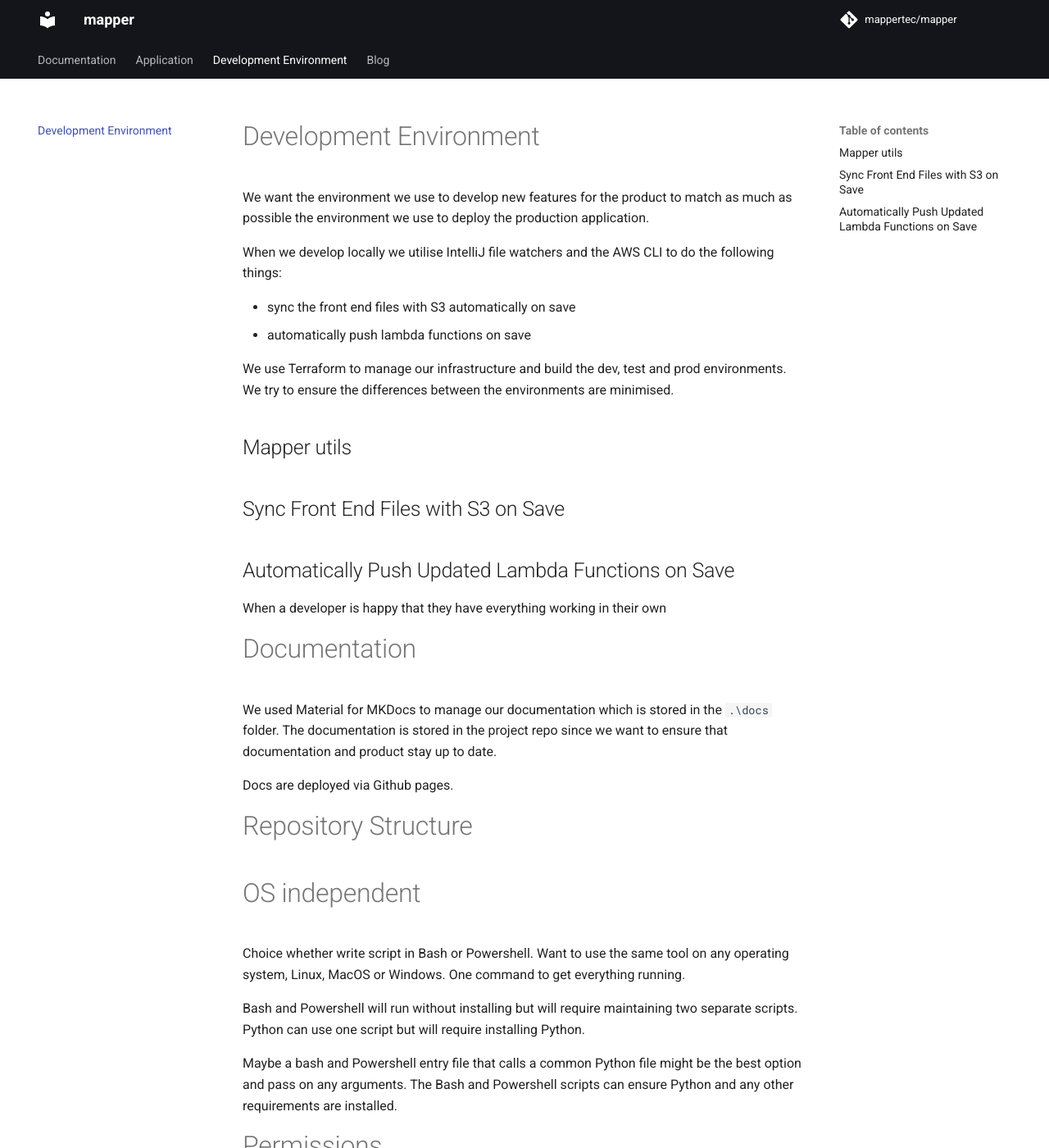
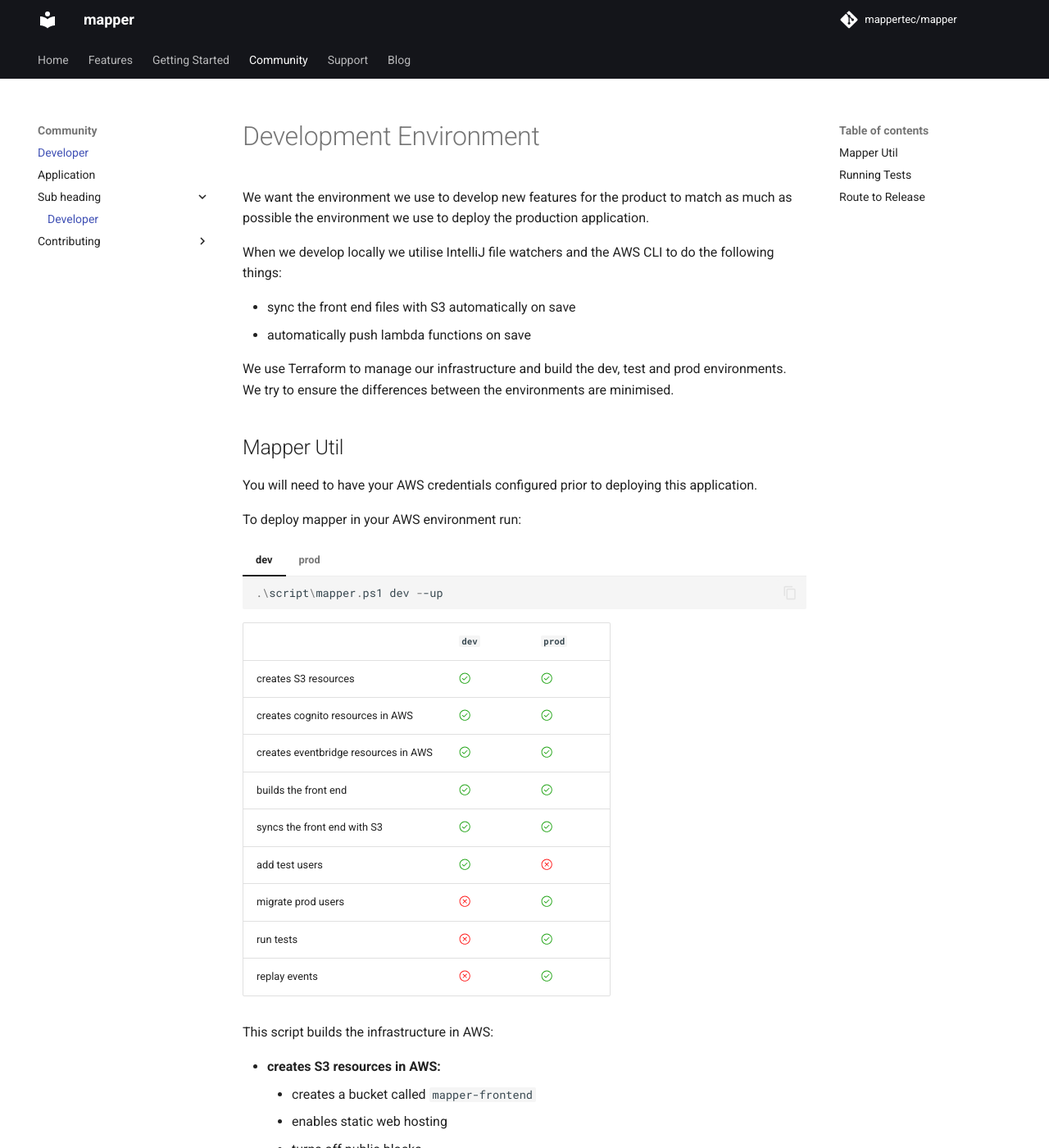
Before and after one commit to engineerdan/service1, an MkDocs documentation site: the page built from docs/developer.md, in a window 1280 px wide and 1400 px high. Shown: the whole window at 82% size. Built offline with MkDocs 1.6.1 and Material for MkDocs 9.7.7, drawn with Linux system fonts in a browser that asks for light colours; comment, search, counter and statistics services are not loaded; some of the changed text lies outside the part shown.

Commit message:
Documentation changes.

````diff
--- a/docs/developer.md
+++ b/docs/developer.md
@@ -9,15 +9,70 @@ When we develop locally we utilise IntelliJ file watchers and the AWS CLI to do
 
 We use Terraform to manage our infrastructure and build the dev, test and prod environments.  We try to ensure the differences between the environments are minimised.
 
-## Mapper utils
+## Mapper Util
+
+You will need to have your AWS credentials configured prior to deploying this application.
+
+To deploy mapper in your AWS environment run:
+
+=== "dev"
+    ```powershell
+    .\script\mapper.ps1 dev --up
+    ```
+=== "prod"
+    ```powershell
+    .\script\mapper.ps1 prod --up
+    ```
 
 
+|                                      | `dev`                                | `prod`                               |
+|--------------------------------------|--------------------------------------|--------------------------------------|
+| creates S3 resources                 | :octicons-check-circle-24:{ .green } | :octicons-check-circle-24:{ .green } |
+| creates cognito resources in AWS     | :octicons-check-circle-24:{ .green } | :octicons-check-circle-24:{ .green } |
+| creates eventbridge resources in AWS | :octicons-check-circle-24:{ .green } | :octicons-check-circle-24:{ .green } |
+| builds the front end                 | :octicons-check-circle-24:{ .green } | :octicons-check-circle-24:{ .green } |
+| syncs the front end with S3          | :octicons-check-circle-24:{ .green } | :octicons-check-circle-24:{ .green } |
+| add test users                       | :octicons-check-circle-24:{ .green } | :octicons-x-circle-24:{ .red }       |
+| migrate prod users                   | :octicons-x-circle-24:{ .red }       | :octicons-check-circle-24:{ .green } |
+| run tests                            | :octicons-x-circle-24:{ .red }       | :octicons-check-circle-24:{ .green } |
+| replay events                        | :octicons-x-circle-24:{ .red }       | :octicons-check-circle-24:{ .green } |
 
-## Sync Front End Files with S3 on Save
 
-## Automatically Push Updated Lambda Functions on Save
+This script builds the infrastructure in AWS:
 
-When a developer is happy that they have everything working in their own
+- **creates S3 resources in AWS:**
+    - creates a bucket called `mapper-frontend`
+    - enables static web hosting
+    - turns off public blocks
+    - creates a public read policy
+- **creates cognito resources in AWS:**
+    - creates a cognito user pool
+    - creates a user pool client for the front end
+    - creates an identity pool
+    - creates a policy document
+    - creates a policy
+    - creates an IAM role
+    - attaches the role to the identity pool
+- **creates eventbridge resources in AWS:**
+    - creates a log group
+    - creates an IAM policy document
+    - creates a policy
+    - creates an eventbridge rule to match an event pattern
+    - associates the eventbridge rule to the log group
+- **builds the front end:**
+    - runs `npm run build` to build the front end
+- **syncs the front end with S3:**
+    - syncs the build output directory with the S3 bucket by running `aws s3 sync`
+
+## Running Tests
+
+Front end tests can be run using **.
+
+Service tests can be run using **.  Unit test lambda function.  Integration test lambda.  e2e test fe + be.
+
+## Route to Release
+
+When a developer is happy that they have everything working in their own development environment they can push their changes to the main branch.
 
 # Documentation
 
--- /dev/null
+++ b/docs/stylesheets/extra.css
@@ -0,0 +1,7 @@
+.green {
+    color: #26a61b;
+}
+
+.red {
+    color: #ff1e1e;
+}
--- a/mkdocs.yml
+++ b/mkdocs.yml
@@ -8,7 +8,39 @@ theme:
   features:
     - navigation.tabs
     - content.code.copy
+    - content.code.link
 plugins:
   - blog
 markdown_extensions:
   - attr_list
+  - admonition
+  - pymdownx.emoji:
+      emoji_index: !!python/name:material.extensions.emoji.twemoji
+      emoji_generator: !!python/name:material.extensions.emoji.to_svg
+  - pymdownx.tabbed:
+      alternate_style: true
+  - pymdownx.highlight:
+      anchor_linenums: true
+      line_spans: __span
+      pygments_lang_class: true
+  - pymdownx.inlinehilite
+  - pymdownx.snippets
+  - pymdownx.superfences
+
+extra_css:
+  - stylesheets/extra.css
+
+nav:
+  - Home: index.md
+  - Features: features.md
+  - Getting Started: getting_started.md
+  - Community:
+      - Developer: developer.md
+      - Application: application.md
+      - Sub heading:
+          - developer.md
+      - Contributing:
+        - contributing.md
+  - Support: support.md
+  - Blog:
+      - blog/index.md
````
Also changed, not shown: docs/contributing.md (added, +1 -0 lines), docs/features.md (added, +3 -0 lines), docs/getting_started.md (added, +5 -0 lines), docs/index.md (+0 -6 lines), 1 other file.
